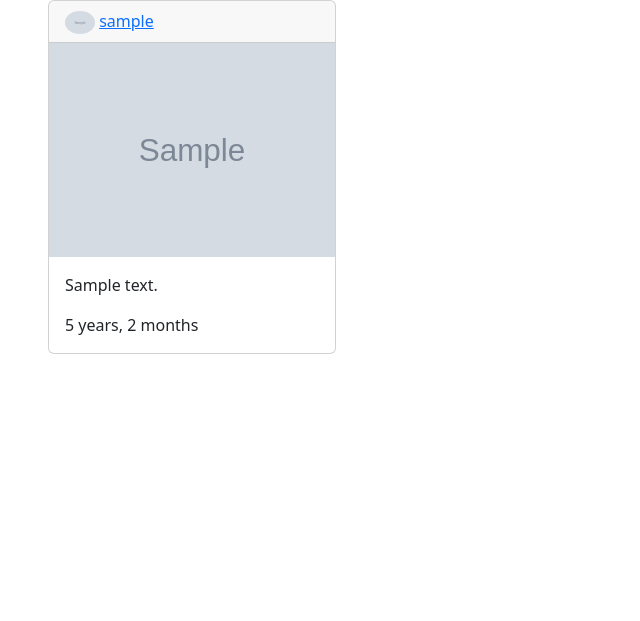
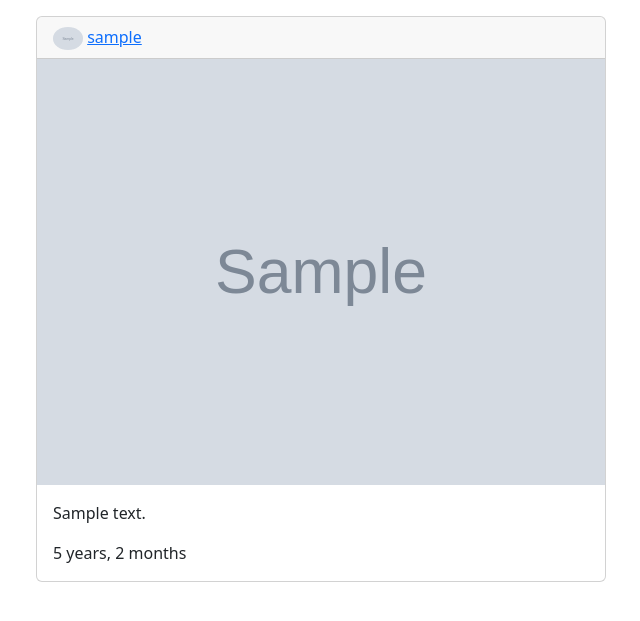
Before and after one commit to wnshite/insta, a Django app: template posts/templates/index.html in a window 1280 px wide. Shown: the part 56-677 px from the top of the page, without its empty margins (34-674 px from the left). Run offline with Django 5.2, Linux system fonts and the light colour scheme; the template is opened without the code that fills it: most values are stand-ins (such as "Sample title", 1, 10 or a date in 2020); grey boxes marked "Sample" are stand-in pictures; some libraries are stand-ins or nearby versions.

Commit message:
grid 시스템 적용

```diff
--- a/posts/templates/_card.html
+++ b/posts/templates/_card.html
@@ -1,4 +1,4 @@
-<div class="card" style="width: 18rem;">
+<div class="card my-3 p-0 col-12 col-md-6 clo-xl-4">
     <div class="card-header">
       <img class="rounded-circle" src="{{post.user.profile_image.url}}" alt="" width="30px">
         <a href="">{{post.user.username}}</a>
--- a/posts/templates/index.html
+++ b/posts/templates/index.html
@@ -1,7 +1,9 @@
 {% extends 'base.html'%}
 
 {% block body %}
-    {% for post in posts %}
-        {% include '_card.html' %}
-    {% endfor %}
+    <div class="row">
+        {% for post in posts %}
+            {% include '_card.html' %}
+        {% endfor %}
+    </div>
 {% endblock %}
```
